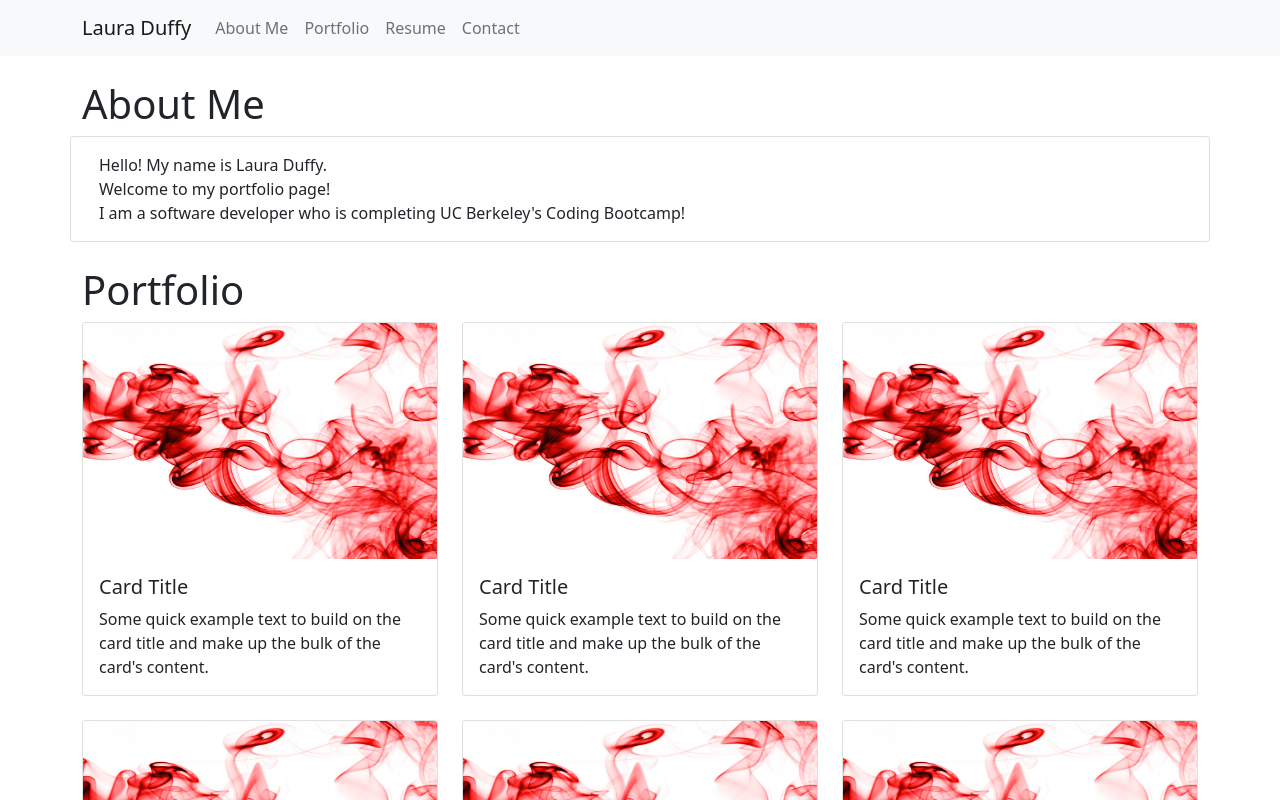
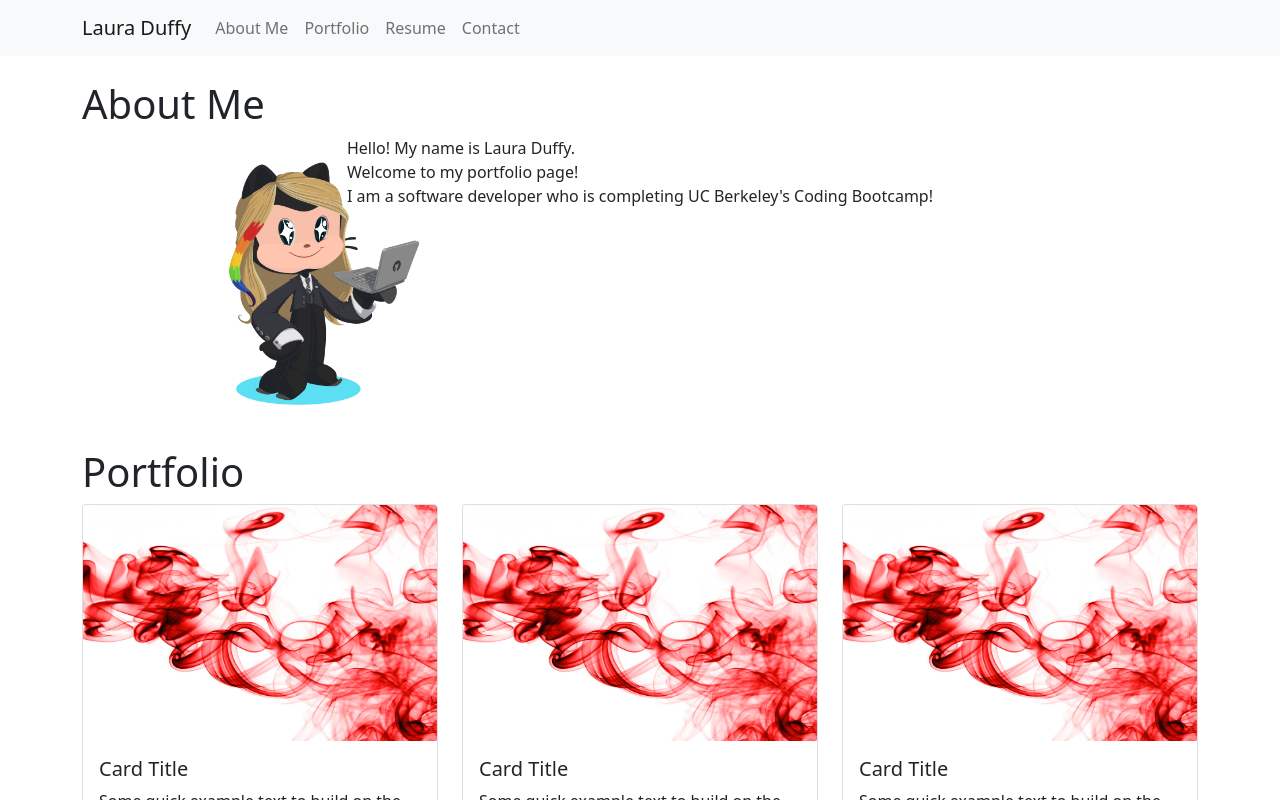
Before and after one commit to duffylaura/coffee-pawz-portfolio, a React (Create React App) app: page / in a window 1280 px wide. Shown: the top 800 px of the page. Built offline with nearby package versions, Linux system fonts and the light colour scheme.

Commit message:
The About Me section contains an avatar of the developer and a short bio about them.

```diff
--- a/src/pages/homepage.js
+++ b/src/pages/homepage.js
@@ -2,22 +2,31 @@ import React from 'react';
 import Container from 'react-bootstrap/Container';
 import Row from 'react-bootstrap/Row';
 import Card from 'react-bootstrap/Card';
+import Col from 'react-bootstrap/Col';
 import Project from '../components/project';
+import MyOctocat from '../assets/octocat.png';
+import Image from 'react-bootstrap/Image'
 
 function Homepage() {
   return (
     <>
     <Container id="About">
       <br />
-      <Row>
+      <Row className="justify-content-md-center">
         <h1> About Me </h1>
-        <Card>
-            <Card.Body>
-              Hello! My name is Laura Duffy. <br/>
-              Welcome to my portfolio page! <br/>
-              I am a software developer who is completing UC Berkeley's Coding Bootcamp!
-            </Card.Body>
-        </Card>
+        <Col xs lg="2">
+            <Image src={MyOctocat} alt="Custom octocat"
+            className = {{ float: 'right'}}
+            style={{ width: '18rem' }} />
+        </Col>
+        <Col md="auto">
+        <p>
+          Hello! My name is Laura Duffy. <br/>
+          Welcome to my portfolio page! <br/>
+          I am a software developer who is completing UC Berkeley's Coding Bootcamp!
+        </p>
+        </Col>
+        <Col xs lg="2"> </Col>
       </Row>
       <br />
     </Container>
```
Also changed, not shown: src/assets/octocat.png (added), src/index.css (line endings or trailing spaces).
